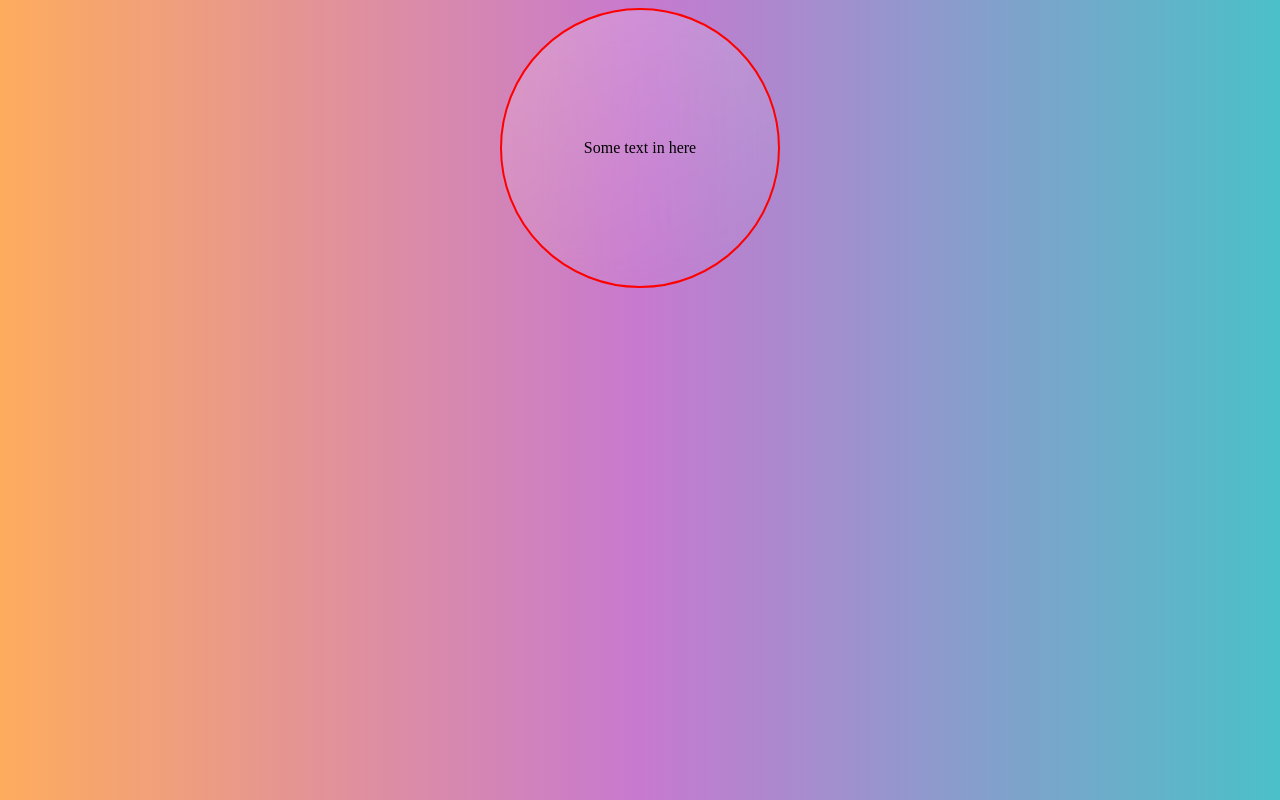
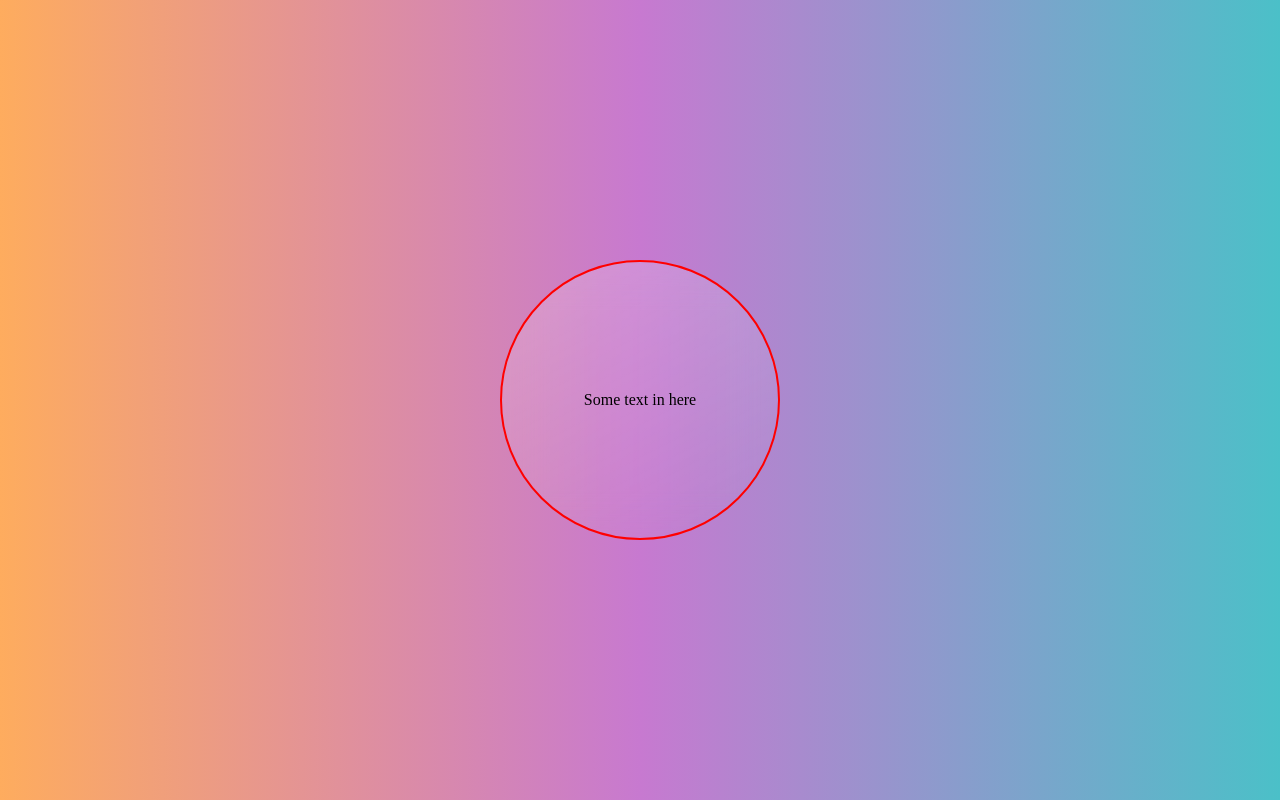
Before and after one commit to MFarabi619/pomodoro-clock, a React (Vite) app: page / in a window 1280 px wide. Built offline with nearby package versions, Linux system fonts and the light colour scheme.

Commit message:
Center circle on screen

```diff
--- a/src/Components/Background/Background.scss
+++ b/src/Components/Background/Background.scss
@@ -11,4 +11,8 @@ img {
 
 :root {
   background: linear-gradient(90deg, #feac5e, #c779d0, #4bc0c8);
+  display: flex;
+  align-items: center;
+  justify-content: center;
+  height: 100vh;
 }
--- a/src/Components/Glassmorphic Circle/Glassmorphic Circle.scss
+++ b/src/Components/Glassmorphic Circle/Glassmorphic Circle.scss
@@ -13,7 +13,6 @@ img {
   justify-content: center;
   align-items: center;
   border: 2px red solid;
-  margin: auto auto;
   width: 280px;
   height: 280px;
   background: linear-gradient(
@@ -23,7 +22,6 @@ img {
     rgba(255, 255, 255, 0) 100%
   );
   backdrop-filter: blur(21px);
-  /* Note: backdrop-filter has minimal browser support */
 
   border-radius: 1000px;
 }
```
